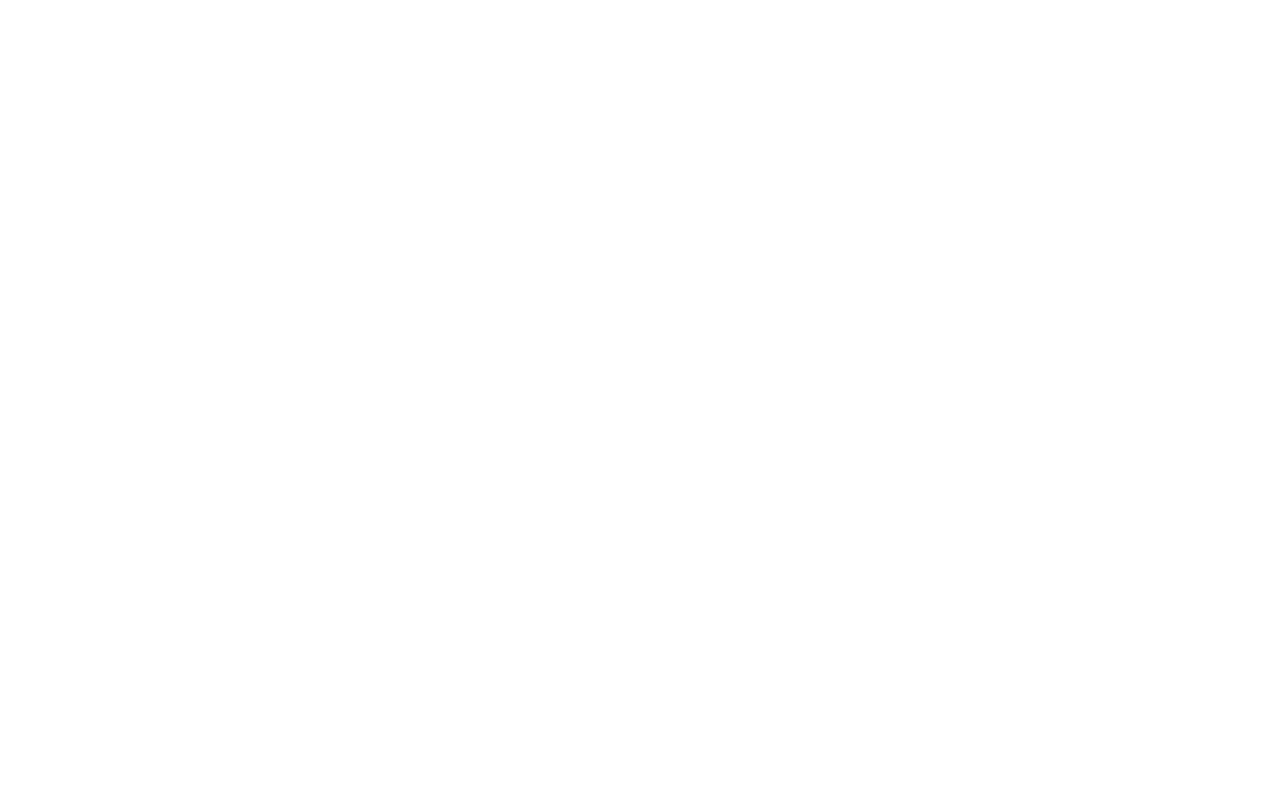
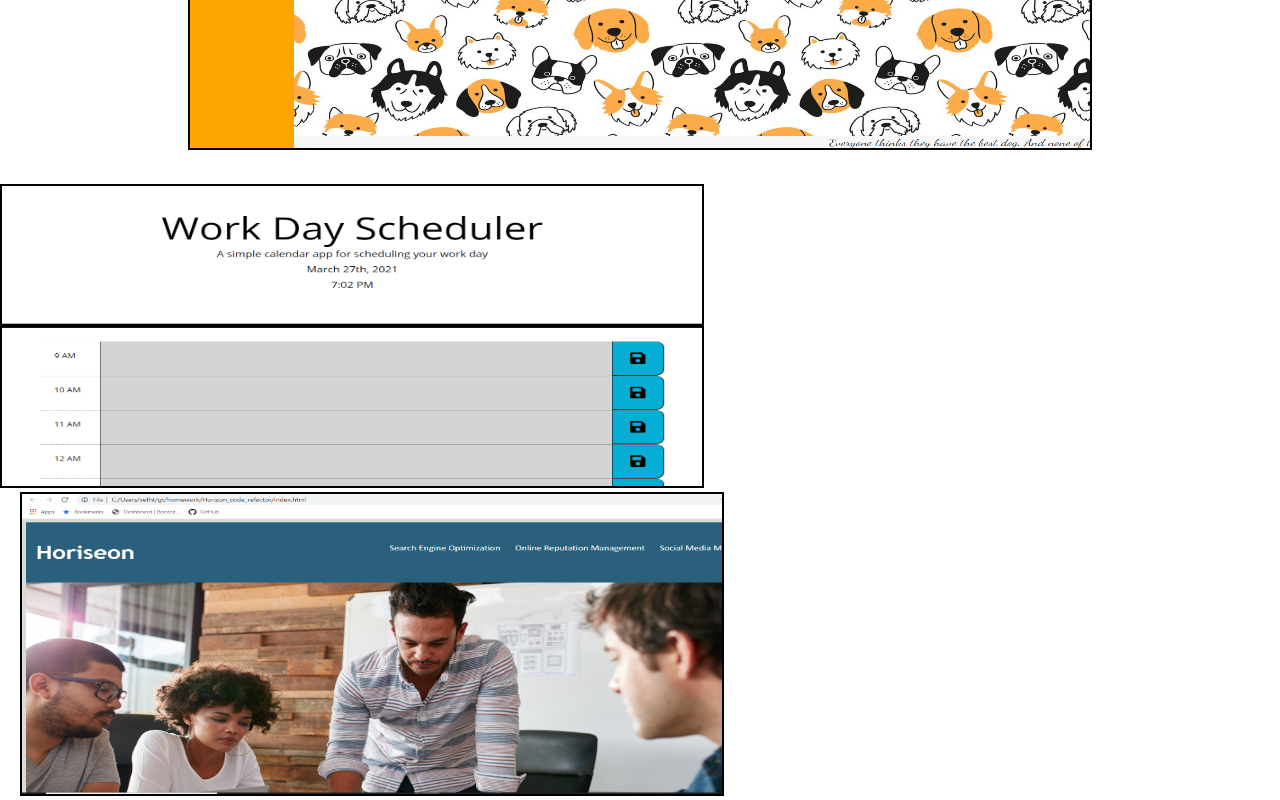
Before and after one commit to Sttorek/react-portfolio, a React (Create React App) app: page / in a window 1280 px wide. Shown: the part 1399-2199 px from the top of the page. Before the commit the page ends 895 px from the top, so only its background shows below. Built offline with nearby package versions, Linux system fonts and the light colour scheme.

Commit message:
added projects section

```diff
--- a/src/App.js
+++ b/src/App.js
@@ -1,12 +1,14 @@
 import "./App.css";
 import Header from "./components/Header";
 import Profile from "./components/Profile";
+import Projects from "./components/Projects";
 
 function App() {
   return (
     <div>
       <Header />
       <Profile />
+      <Projects />
     </div>
   );
 }
--- a/src/components/Projects.js
+++ b/src/components/Projects.js
@@ -0,0 +1,33 @@
+import React from "react";
+import snoopie from "../images/snoopie.png";
+import planner from "../images/dailyplanner.png";
+import refactor from "../images/horiseon.png";
+
+function Projects() {
+  return (
+    <section id="project-section">
+      <div id="first-project">
+        <a target="blank" href="https://sttorek.github.io/snoopie/">
+          <img id="project1" alt="project1" src={snoopie} />
+        </a>
+      </div>
+      <div id="sub-projects">
+        <a
+          target="blank"
+          href="https://sttorek.github.io/Workday-Scheduler-ST/"
+        >
+          <img id="project2" alt="project2" src={planner} />
+        </a>
+
+        <a
+          target="_blank"
+          href="https://sttorek.github.io/ST-Horiseon_code_refactor"
+        >
+          <img id="project3" alt="project3" src={refactor} />
+        </a>
+      </div>
+    </section>
+  );
+}
+
+export default Projects;
```
